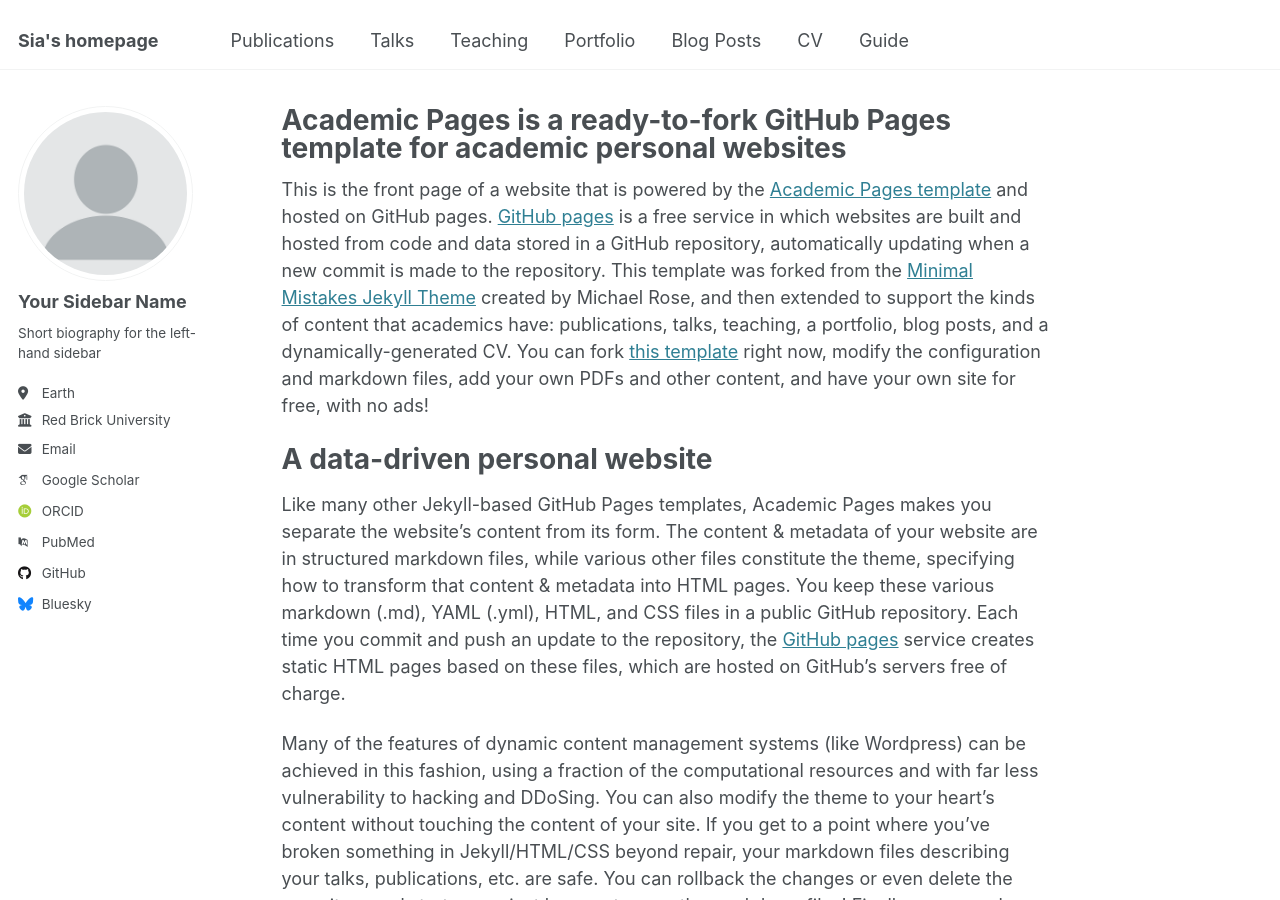
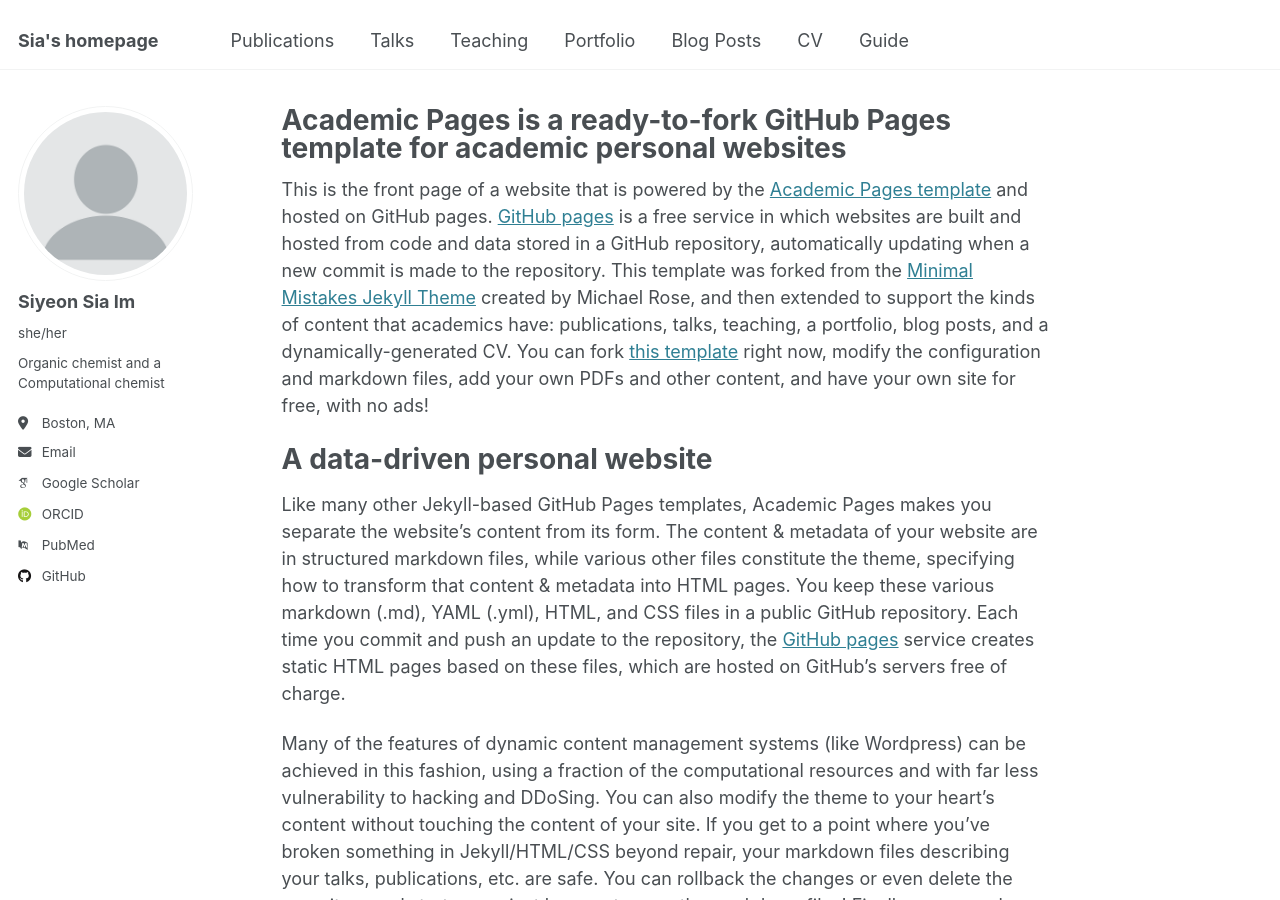
Before and after one commit to SiyeonIm/sia.im, a Jekyll site: the page built from _pages/about.md, in a window 1280 px wide and 900 px high. Built offline with Jekyll 4.4.1, drawn with Linux system fonts in a browser that asks for light colours; some web fonts are replaced.

Commit message:
Update _config.yml
added more info

```diff
--- a/_config.yml
+++ b/_config.yml
@@ -23,18 +23,18 @@ repository               : "siyeonim.github.io/sia.im/"
 author:
   # Biographic information
   avatar           : "profile.png"
-  name             : "Your Sidebar Name"
-  pronouns         : # example: "she/her"
-  bio              : "Short biography for the left-hand sidebar"
-  location         : "Earth"
-  employer         : "Red Brick University"
+  name             : "Siyeon Sia Im"
+  pronouns         : "she/her"
+  bio              : "Organic chemist and a Computational chemist"
+  location         : "Boston, MA"
+  employer         : #"Red Brick University"
   uri              : # URL
-  email            : "none@example.org"
+  email            : "siyeon999@gmail.com"
 
   # Academic websites
   arxiv            : # URL - Update with the correct link to your profile
-  googlescholar    : "https://scholar.google.com/citations?user=PS_CX0AAAAAJ"
-  impactstory      : # URL
+  googlescholar    : "https://scholar.google.com/citations?user=6LKxlWQAAAAJ&hl=en"
+  googlepatents    : # URL
   orcid            : "http://orcid.org/yourorcidurl"
   semantic         : # URL
   pubmed           : "https://www.ncbi.nlm.nih.gov/pubmed/?term=john+snow"
@@ -50,7 +50,7 @@ author:
   stackoverflow    : # User number or user number and name (i.e., use "1" or "1/jeff-atwood")
 
   # Social media
-  bluesky          : "bsky.app" # Replace this with you Bluesky username
+  bluesky          : #"bsky.app" # Replace this with you Bluesky username
   facebook         : # Username
   flickr           : # Username
   foursquare       : # Username
```
